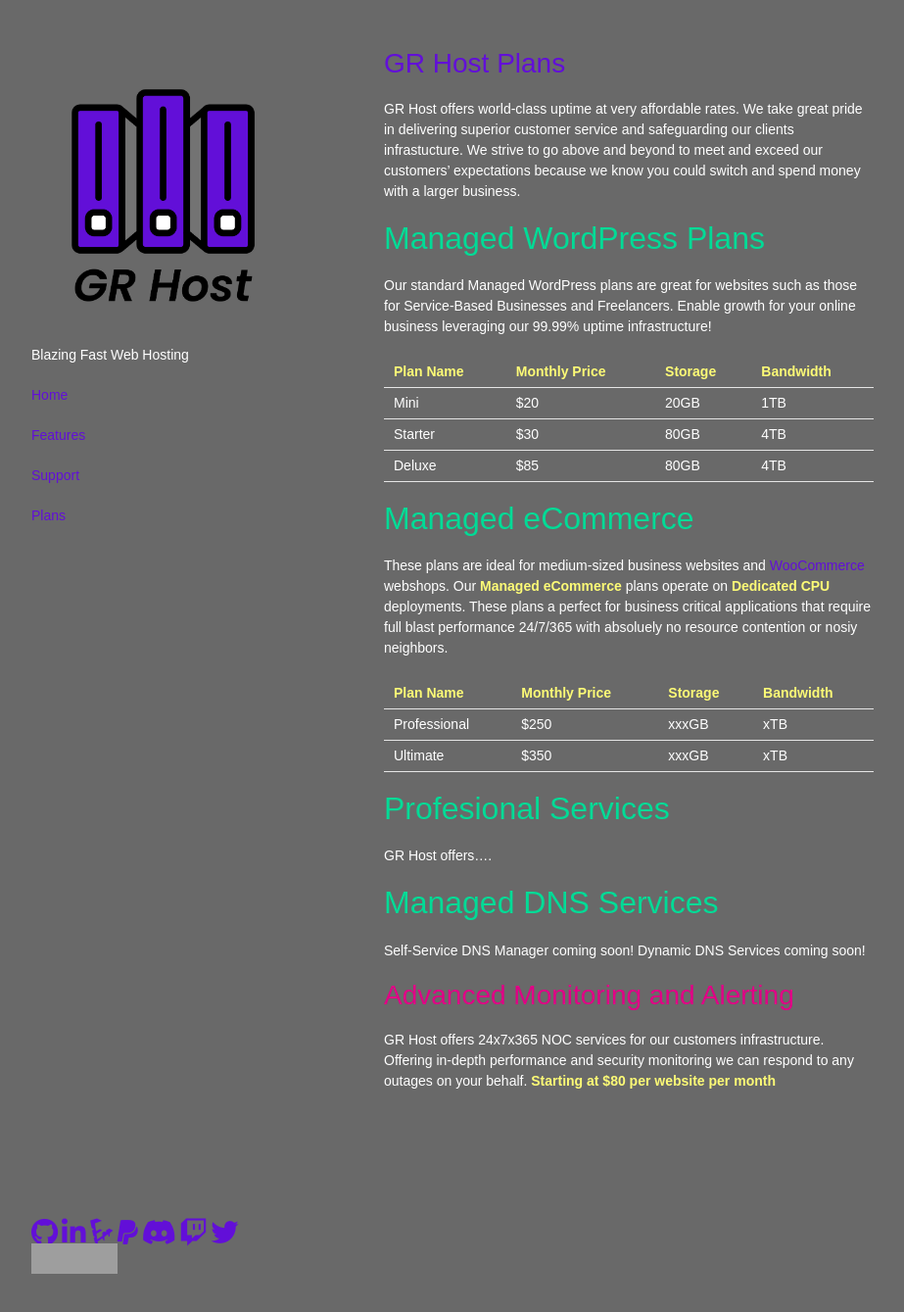
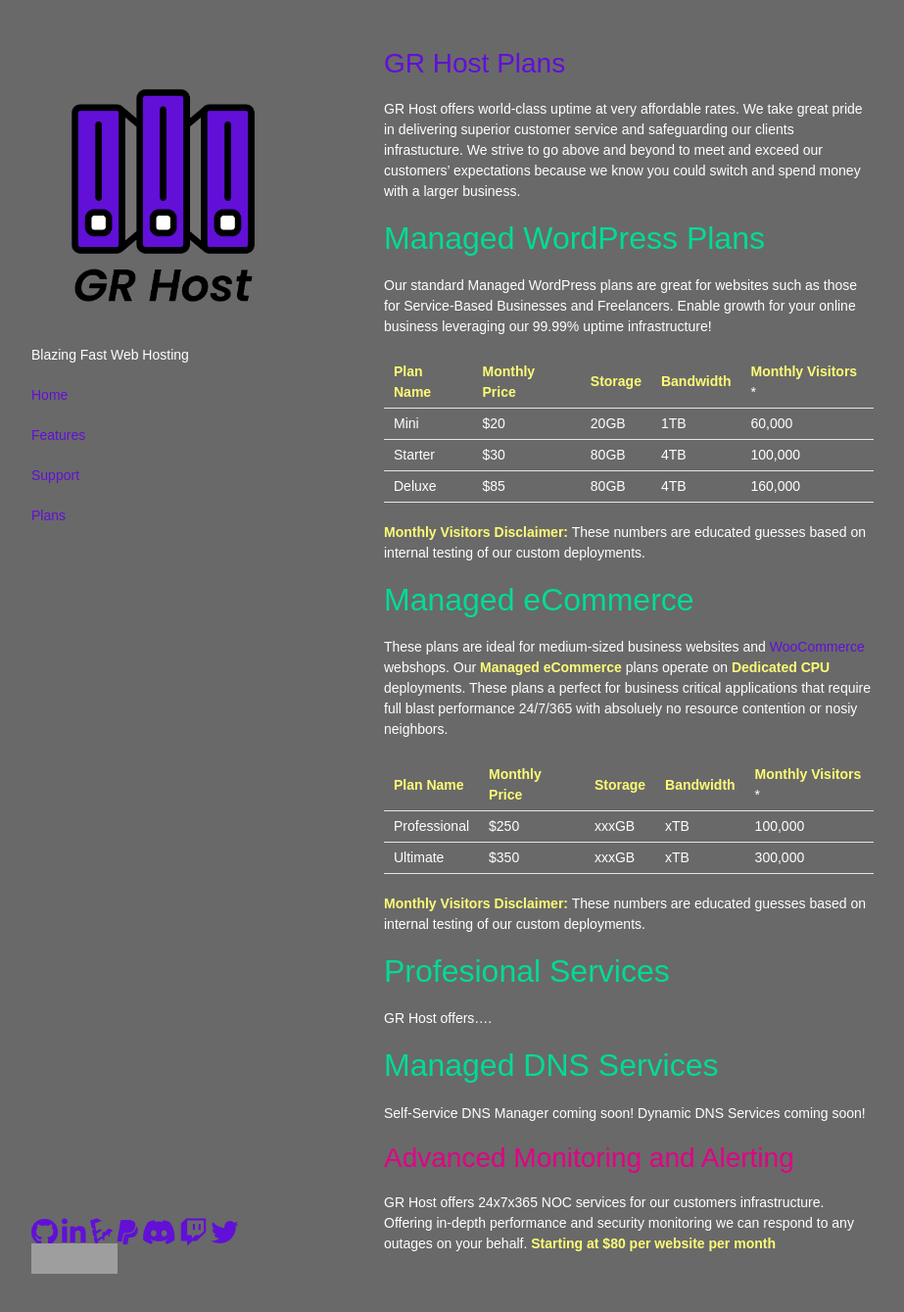
Before and after one commit to GoobyFRS/grhost-web, a Jekyll site: the page built from pages/plans.md, in a window 1280 px wide and 1350 px high. Shown: the top 1339 px of the window at 98% size, without its empty margins (178-1101 px from the left). Built offline with Jekyll 4.4.1, drawn with Linux system fonts in a browser that asks for light colours; nearby versions of some CDN libraries; our own code applies the rules of GitHub Pages for plain Markdown files; grey boxes are pictures that could not be loaded.

Commit message:
Grammar fix lite content cleanup

```diff
--- a/pages/plans.md
+++ b/pages/plans.md
@@ -9,18 +9,22 @@ GR Host offers world-class uptime at very affordable rates. We take great pride
 
 Our standard Managed WordPress plans are great for websites such as those for Service-Based Businesses and Freelancers. Enable growth for your online business leveraging our 99.99% uptime infrastructure!
 
-| **Plan Name** | **Monthly Price** | **Storage** | **Bandwidth** |
-| Mini | $20 | 20GB | 1TB |
-| Starter | $30 | 80GB | 4TB |
-| Deluxe | $85 | 80GB | 4TB |
+| **Plan Name** | **Monthly Price** | **Storage** | **Bandwidth** | **Monthly Visitors** *|
+| Mini | $20 | 20GB | 1TB | 60,000 |
+| Starter | $30 | 80GB | 4TB | 100,000 |
+| Deluxe | $85 | 80GB | 4TB | 160,000 |
+
+**Monthly Visitors Disclaimer:** These numbers are educated guesses based on internal testing of our custom deployments.
 
 ## Managed eCommerce
 
 These plans are ideal for medium-sized business websites and [WooCommerce](https://woocommerce.com/) webshops. Our **Managed eCommerce** plans operate on **Dedicated CPU** deployments. These plans a perfect for business critical applications that require full blast performance 24/7/365 with absoluely no resource contention or nosiy neighbors.
 
-| **Plan Name** | **Monthly Price** | **Storage** | **Bandwidth** |
-| Professional | $250 | xxxGB | xTB |
-| Ultimate | $350 | xxxGB | xTB |
+| **Plan Name** | **Monthly Price** | **Storage** | **Bandwidth** | **Monthly Visitors** *|
+| Professional | $250 | xxxGB | xTB | 100,000 |
+| Ultimate | $350 | xxxGB | xTB | 300,000 |
+
+**Monthly Visitors Disclaimer:** These numbers are educated guesses based on internal testing of our custom deployments.
 
 ## Profesional Services
 
```
Also changed, not shown: index.md (+1 -1 lines).
